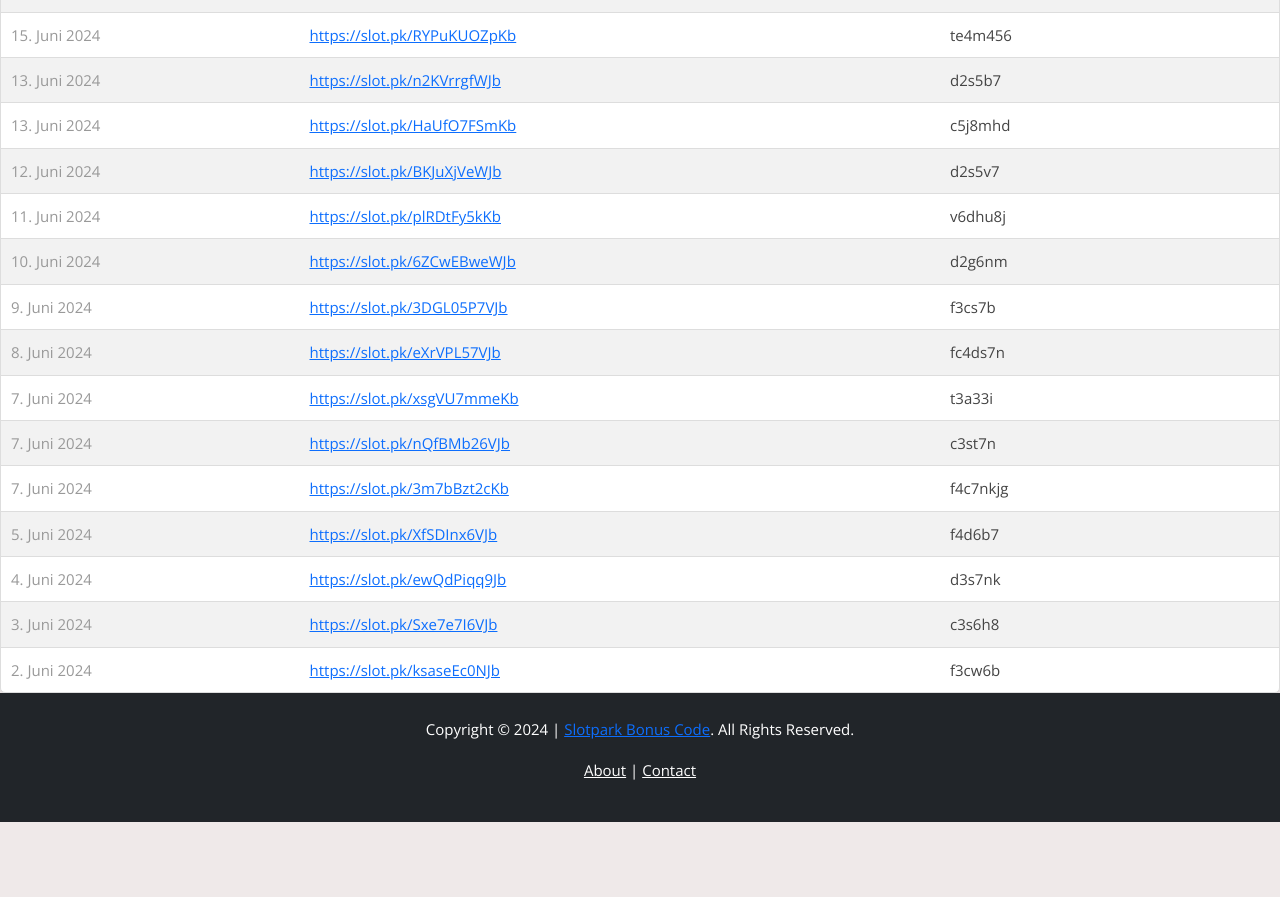
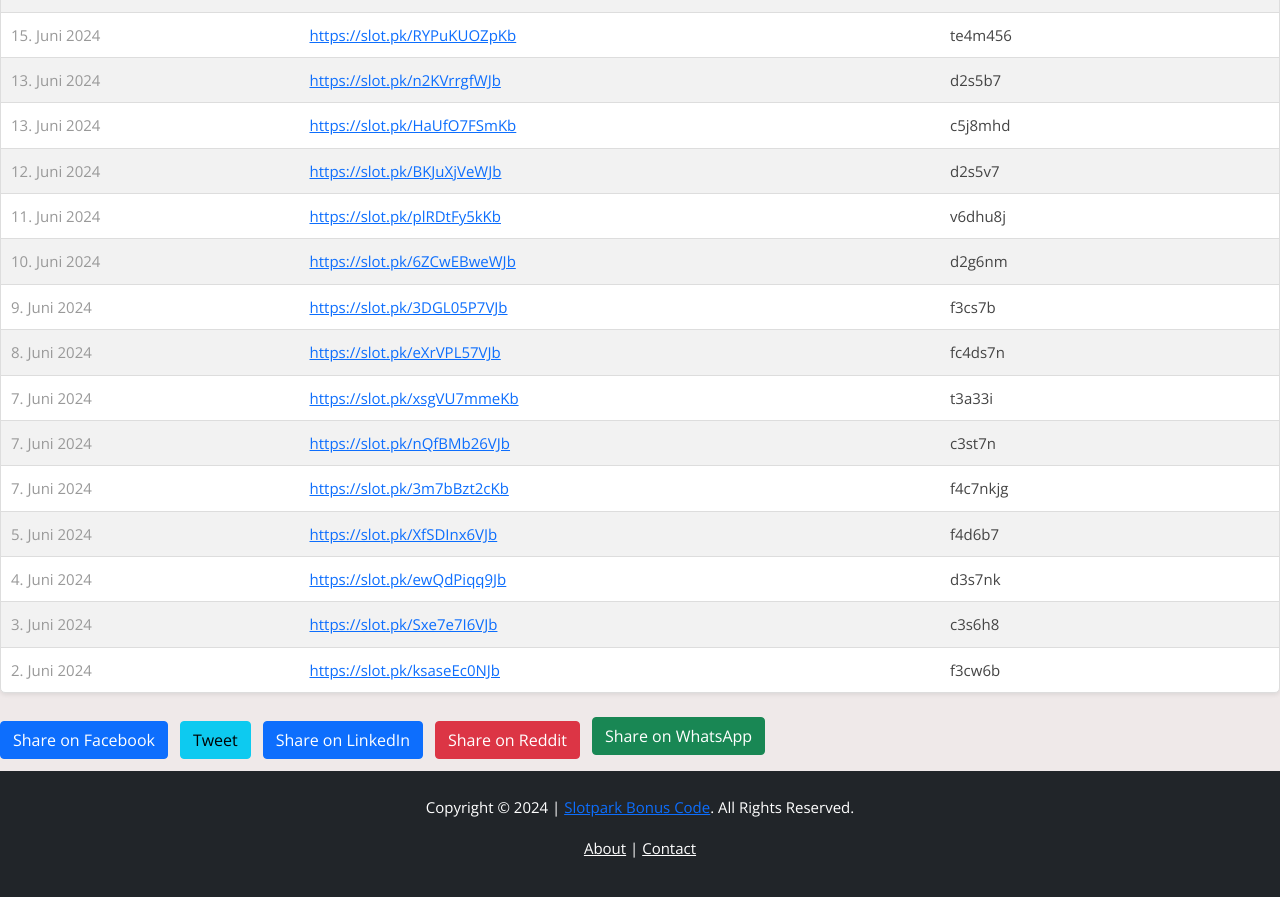
Before and after one commit to Prollad99/sbc-de, a Jekyll site: the page built from index.html, in a window 1280 px wide and 900 px high, scrolled down 782 px. Shown: the top 897 px of the window. Built offline with Jekyll 4.4.1, drawn with Linux system fonts in a browser that asks for light colours; before the commit the page ends 1604 px from its top, so only the background shows below that.

Commit message:
Update index.html

```diff
--- a/index.html
+++ b/index.html
@@ -179,3 +179,21 @@ Slotpark Bonus Codes, Free Chips und Münzen werden zuerst auf dieser Website ge
 <script>
      (adsbygoogle = window.adsbygoogle || []).push({});
 </script>
+
+<div class="social-share mt-4">
+  <a href="https://www.facebook.com/sharer/sharer.php?u={{ site.url }}{{ page.url }}" target="_blank" class="btn btn-primary mb-2 me-2">
+    <i class="bi bi-facebook"></i> Share on Facebook
+  </a>
+  <a href="https://twitter.com/intent/tweet?text={{ page.title }}&url={{ site.url }}{{ page.url }}" target="_blank" class="btn btn-info mb-2 me-2">
+    <i class="bi bi-twitter"></i> Tweet
+  </a>
+  <a href="https://www.linkedin.com/shareArticle?mini=true&url={{ site.url }}{{ page.url }}&title={{ page.title }}" target="_blank" class="btn btn-primary mb-2 me-2">
+    <i class="bi bi-linkedin"></i> Share on LinkedIn
+  </a>
+  <a href="https://reddit.com/submit?url={{ site.url }}{{ page.url }}&title={{ page.title }}" target="_blank" class="btn btn-danger mb-2 me-2">
+    <i class="bi bi-reddit"></i> Share on Reddit
+  </a>
+  <a href="https://api.whatsapp.com/send?text={{ page.title }} {{ site.url }}{{ page.url }}" target="_blank" class="btn btn-success mb-3 me-2">
+    <i class="bi bi-whatsapp"></i> Share on WhatsApp
+  </a>
+</div>
```
